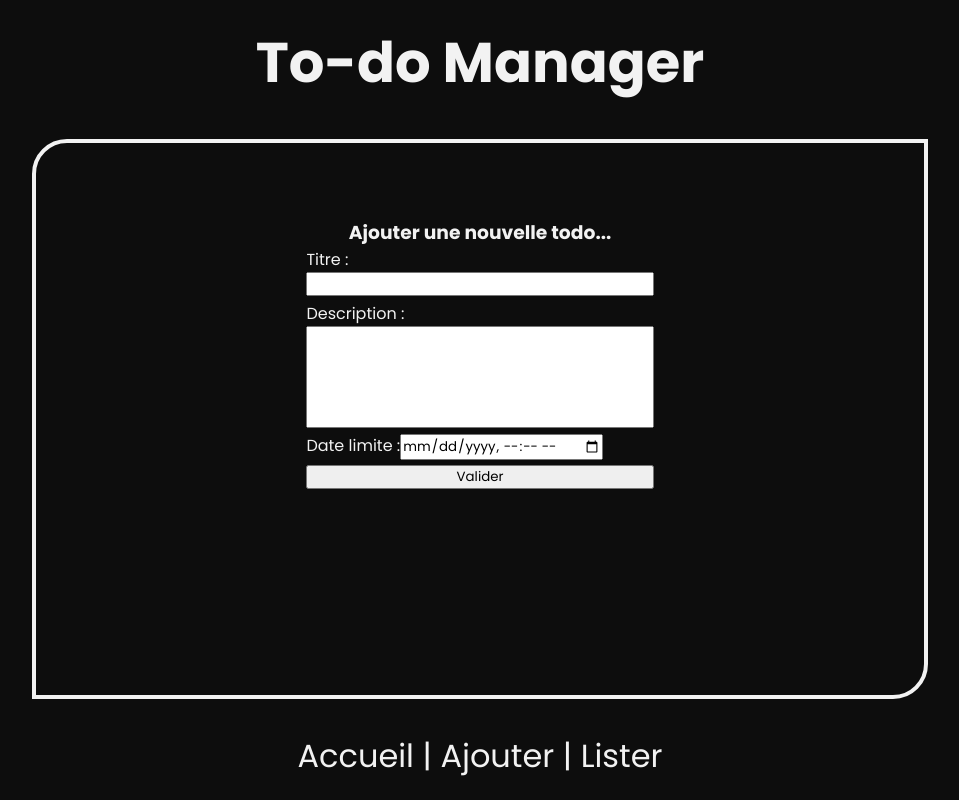
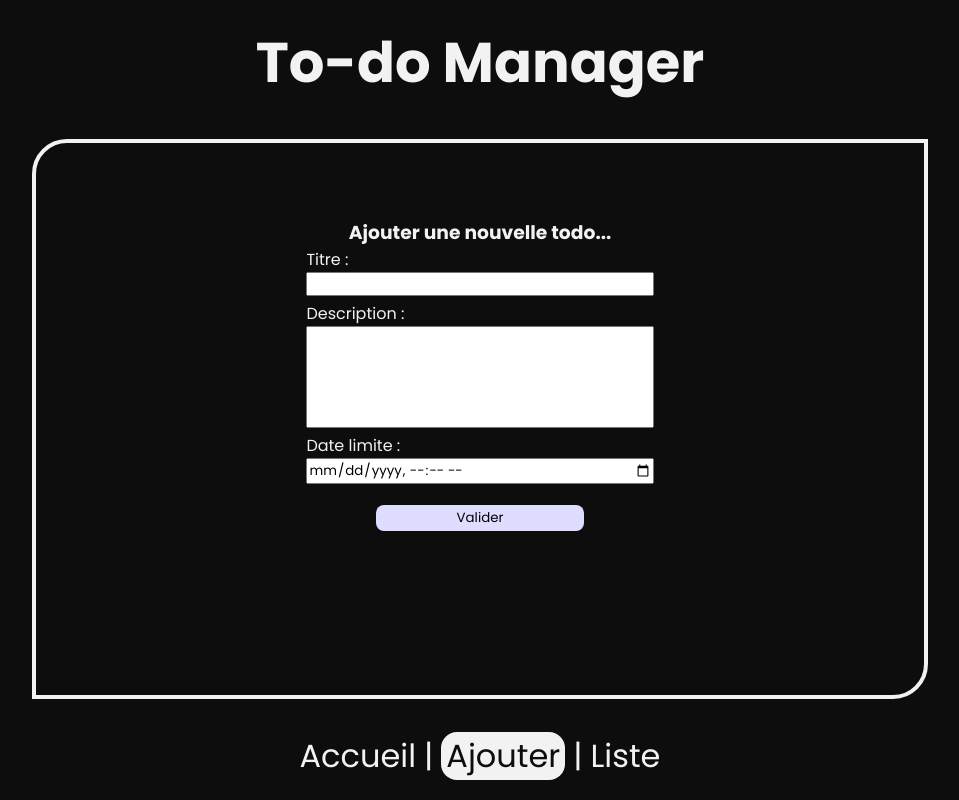
Before and after one commit to MathieuRosiere/To-do-App, a Vue app in the folder todos_client/: page /add in a window 1280 px wide. Shown: the whole page, without its empty margins (160-1119 px from the left). Built offline with nearby package versions, Linux system fonts and the light colour scheme; no server answers.

Commit message:
checkbox & CSS

```diff
--- a/todos_client/src/App.vue
+++ b/todos_client/src/App.vue
@@ -16,10 +16,12 @@ onMounted( () => {
 <template>
   <h1 class="main-title">To-do Manager</h1>
   <RouterView id="router-view"></RouterView>
-  <nav class="navbar">
-    <RouterLink class="router" to="/">Accueil | </RouterLink>
-    <RouterLink class="router" to="/add">Ajouter | </RouterLink>
-    <RouterLink class="router" to="/list">Lister</RouterLink>
+  <nav class="navbar display-flex-row">
+    <RouterLink class="router" to="/">Accueil</RouterLink>
+    <div class="separator">|</div>
+    <RouterLink class="router" to="/add">Ajouter</RouterLink>
+    <div class="separator">|</div>
+    <RouterLink class="router" to="/list">Liste</RouterLink>
   </nav>
 </template>
 
@@ -33,6 +35,13 @@ onMounted( () => {
 .navbar {
   font-size: 2rem;
   margin-bottom: 20px;
+
+  > .router.router-link-active{
+    color: var(--body-bg-color);
+    background-color: var(--font-color-white);
+    border-radius: 1rem;
+    padding: 0 5px 0 5px;
+  }
 }
 
 .router {
@@ -50,4 +59,10 @@ onMounted( () => {
   color: var(--font-color-white);
   overflow: hidden;
 }
+
+.separator{
+  color: var(--font-color-white);
+  margin: 0 0.5rem 0 0.5rem;
+}
+
 </style>
--- a/todos_client/src/assets/main.css
+++ b/todos_client/src/assets/main.css
@@ -1,12 +1,13 @@
-@import url('https://fonts.googleapis.com/css2?family=Poppins:ital,wght@0,100;0,200;0,300;0,400;0,500;0,600;0,700;0,800;0,900;1,100;1,200;1,300;1,400;1,500;1,600;1,700;1,800;1,900&display=swap');
+@import url("https://fonts.googleapis.com/css2?family=Poppins:ital,wght@0,100;0,200;0,300;0,400;0,500;0,600;0,700;0,800;0,900;1,100;1,200;1,300;1,400;1,500;1,600;1,700;1,800;1,900&display=swap");
 
 :root {
   --font-color-white: hsl(0, 0%, 95%);
-    --body-bg-color:hsl(0, 0%, 5%);
+  --body-bg-color: hsl(0, 0%, 5%);
   --font-color-black: #050315;
-    --primary: #0000FF;
+  --primary: #0000ff;
   --secondary: #dedcff;
   --accent: #433bff;
+  --btn-close: rgb(211, 88, 88);
 }
 
 * {
@@ -14,13 +15,12 @@
   margin: 0;
   box-sizing: border-box;
   font-family: "Poppins";
-
 }
 
 body {
   height: 100dvh;
   width: 100dvw;
-    background-color:var(--body-bg-color);
+  background-color: var(--body-bg-color);
 }
 
 div#app {
@@ -31,3 +31,24 @@ div#app {
   justify-content: space-between;
   align-items: center;
 }
+
+button {
+  background-color: var(--secondary);
+  border: none;
+  border-radius: 0.5rem;
+  padding: 3px 7px 3px 7px;
+}
+
+button:hover {
+  box-shadow: 0px 0px 10px 0px hsl(0, 0%, 95%);
+}
+
+.display-flex-row {
+  display: flex;
+  flex-flow: row nowrap;
+}
+
+.display-flex-col {
+    display: flex;
+    flex-flow: column nowrap;
+}
--- a/todos_client/src/components/ModalEdit.vue
+++ b/todos_client/src/components/ModalEdit.vue
@@ -11,13 +11,18 @@ const emits = defineEmits(["closeModal"]);
 const updatedTodo = reactive({
   title: props.todo.title,
   details: props.todo.details,
+  date_limite: props.todo.date_limite
 });
 </script>
 
 <template>
   <div class="modal-bg" @click.self="$emit('closeModal')">
-    <div class="modal-content">
-      <form action="#" @submit.prevent="editTodo(props.todo.id, updatedTodo)">
+    <div class="modal-content display-flex-col">
+      <form
+        class="display-flex-col"
+        action="#"
+        @submit.prevent="editTodo(props.todo.id, updatedTodo)"
+      >
         <div class="label-input">
           <label for="title">Modifier Titre :</label>
           <input v-model="updatedTodo.title" type="text" id="title" />
@@ -32,9 +37,13 @@ const updatedTodo = reactive({
             rows="5"
           ></textarea>
         </div>
+        <div class="label-input">
+        <label for="date">Modifier date :</label>
+        <input id="date" type="datetime-local" v-model="updatedTodo.date_limite">
+        </div>
         <button>Valider</button>
       </form>
-      <button @click="$emit('closeModal')">Fermer</button>
+      <button class="btn-close" @click="$emit('closeModal')">Fermer</button>
     </div>
   </div>
 </template>
@@ -49,6 +58,7 @@ const updatedTodo = reactive({
 }
 
 .modal-content {
+  justify-content: space-between;
   height: 600px;
   padding: 5%;
   box-sizing: border-box;
@@ -56,14 +66,22 @@ const updatedTodo = reactive({
   border-radius: 1rem;
   aspect-ratio: 1 / 1;
   background-color: var(--body-bg-color);
-  display: flex;
-  flex-flow: column nowrap;
 }
 
 form {
-  display: flex;
-  flex-flow: column nowrap;
   gap: 5px;
+
+  > button {
+    width: 60%;
+    align-self: center;
+  }
+}
+
+.btn-close {
+  background-color: var(--btn-close);
+  margin-top: 0.5rem;
+  width: 40%;
+  align-self: flex-end;
 }
 
 .label-input {
--- a/todos_client/src/views/TodoForm.vue
+++ b/todos_client/src/views/TodoForm.vue
@@ -13,7 +13,6 @@ const newTodo = reactive({
 });
 
 const addTodoHandler = () => {
-  console.log(newTodo);
   addTodo(newTodo);
   newTodo.title = "";
   newTodo.details = "";
@@ -23,7 +22,7 @@ const addTodoHandler = () => {
 <template>
   <main>
     <h3>Ajouter une nouvelle todo...</h3>
-    <form action="#" @submit.prevent="addTodoHandler">
+    <form action="#" class="display-flex-col" @submit.prevent="addTodoHandler">
       <div class="label-input">
         <label for="title">Titre :</label>
         <input v-model="newTodo.title" type="text" id="title" required/>
@@ -39,7 +38,7 @@ const addTodoHandler = () => {
           required
         ></textarea>
       </div>
-      <div>
+      <div class="label-input">
         <label for="date">Date limite :</label>
         <input
           type="datetime-local"
@@ -67,10 +66,14 @@ main {
 form {
   width: 40%;
   height: 70%;
-  display: flex;
-  flex-flow: column nowrap;
   gap: 5px;
   overflow: auto;
+
+  > button {
+    width: 60%;
+    margin-top: 1rem;
+    align-self: center;
+  }
 }
 
 .label-input {
--- a/todos_client/src/views/TodosDisplay.vue
+++ b/todos_client/src/views/TodosDisplay.vue
@@ -18,21 +18,29 @@ const startEditHandler = (todo) => {
   modalDisplay.value = "edit";
   TodoToEdit.value = todo;
 };
+
+
 </script>
 
 <template>
-  <main>
-    <div v-if="todos.length === 0" class="empty-list">
+  <main class="display-flex-row">
+    <div v-if="todos.length === 0" class="empty-list display-flex-col">
       <p>Aucune Todo n'a été enregistrée.</p>
       <button @click="router.replace({ path: '/add' })">
         Ajouter une Todo
       </button>
     </div>
-    <div v-else class="card" v-for="todo in todos">
+    <div v-else class="card display-flex-col" v-for="todo in todos">
       <p>{{ todo.title }}</p>
       <p>{{ todo.date_limite }}</p>
-      <div class="buttons">
-        <button @click="removeTodo(todo.id)">Supprimer</button>
+      <div>
+        <label for="done">Terminé :</label>
+        <input type="checkbox" name="done" id="done" v-model="todo.done"  />
+      </div>
+      <div class="display-flex-row">
+        <button :disabled="!todo.done" class="btn-delete" @click="removeTodo(todo.id)">
+          Supprimer
+        </button>
         <button @click="startEditHandler(todo)">Details</button>
       </div>
     </div>
@@ -49,8 +57,6 @@ const startEditHandler = (todo) => {
 
 <style scoped>
 main {
-  display: flex;
-  flex-flow: row wrap;
   justify-content: center;
   gap: 2%;
   overflow: auto;
@@ -59,8 +65,6 @@ main {
 div.empty-list {
   width: 100%;
   height: 100%;
-  display: flex;
-  flex-flow: column nowrap;
   justify-content: center;
   align-items: center;
 }
@@ -71,13 +75,15 @@ div.card {
   border: 2px solid var(--font-color-white);
   border-radius: 1rem 0 1rem 0;
   padding: 5px;
-  display: flex;
-  flex-flow: column nowrap;
   align-items: center;
   justify-content: space-between;
 
-  > div.buttons > button {
-    padding: 0 4px 0 4px;
+  > div {
+    gap: 5px;
+
+    > .btn-delete {
+      background-color: var(--btn-close);
+    }
   }
 }
 
```
Also changed, not shown: 2 other files (tests, documents, lock files or other folders). Lines whose indentation alone changed are shown as unchanged.
